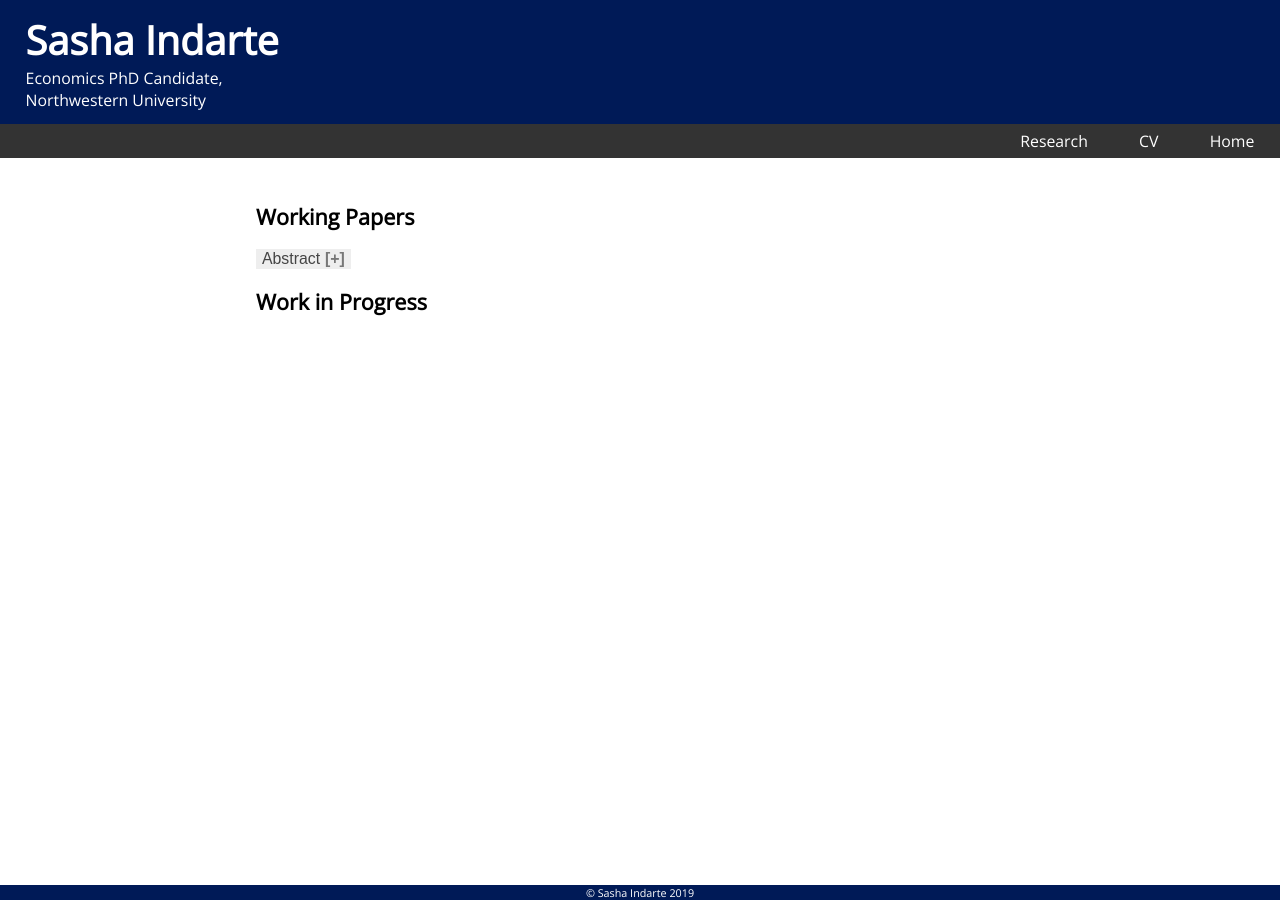
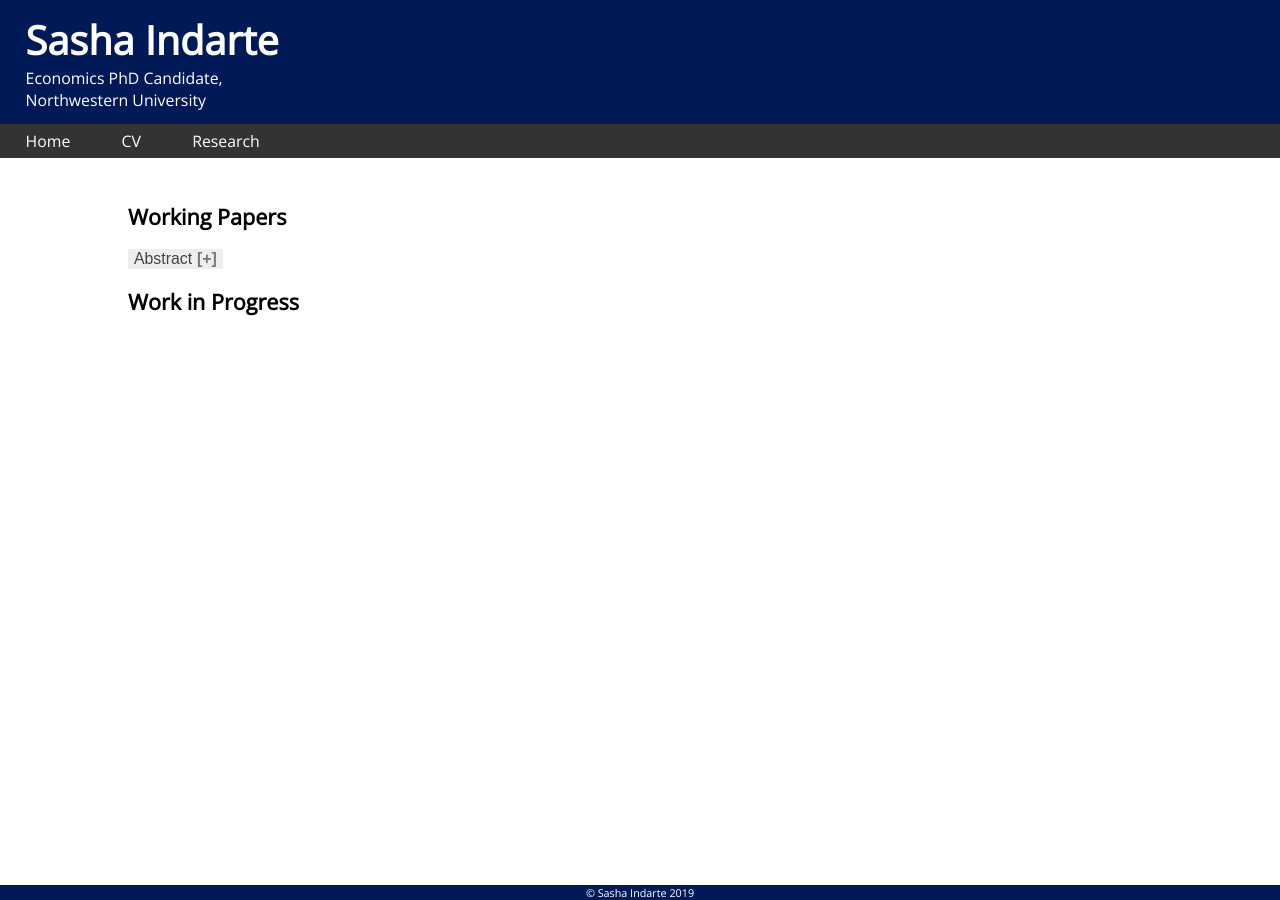
Before and after one commit to sashaindarte/sashaindarte.github.io, a Jekyll site: the page built from research/index.html, in a window 1280 px wide. Built offline with Jekyll 4.4.1, drawn with Linux system fonts in a browser that asks for light colours.

Commit message:
Update main.css

```diff
--- a/css/main.css
+++ b/css/main.css
@@ -30,13 +30,6 @@
   text-decoration: none;
   text-align: left;
 }
-
-/* Reserach container */
-.singlecol {
-  	background-color: white;
-  	padding: 2% 20%;
-}
-
 /* Sticky navbar - toggles between relative and fixed, depending on the scroll position. It is positioned relative until a given offset position is met in the viewport - then it "sticks" in place (like position:fixed). The sticky value is not supported in IE or Edge 15 and earlier versions. However, for these versions the navbar will inherit default position */
 .navbar {
   overflow: hidden;
@@ -76,7 +69,7 @@
 
 /* Right-aligned link */
 .navbar a.right {
-  float: right;
+  float: left;
   font-size: 110%;
 }
 
@@ -114,7 +107,7 @@
   -ms-flex: 30%; /* IE10 */
   flex: 30%;
   background-color: white;
-  padding: 3% 1% 0% 20%;
+  padding: 3% 1% 0% 15%;
   align-content: center;
 }
 
@@ -124,8 +117,13 @@
   flex: 60%;
   text-align: center;
   background-color: white;
-  padding: 2% 20% 0% 2%;
-  /*background-color: blue;*/
+  padding: 2% 15% 2% 2%;
+}
+
+/* Reserach container */
+.singlecol {
+  	background-color: white;
+  	padding: 2% 10%;
 }
 
 /* crop image */
@@ -146,19 +144,34 @@
 }
 
 /* Responsive layout - when the screen is less than 700px wide, make the two columns stack on top of each other instead of next to each other */
-@media screen and (max-width: 80%) {
+@media screen and (max-width: 700px) {
   .row {
     flex-direction: column;
+  }
+  .side {
+  	background-color: white;
+  	margin: auto;
+  	padding: 3% 0% 0% 0%;
+  }
+  .main{
+  	background-color: white;
+  	margin: auto;
+  	padding: 2% 10%;
+  }
+  .singlecol {
+  	background-color: white;
+  	padding: 2% 10%;
   }
 }
 
 /* Responsive layout - when the screen is less than 400px wide, make the navigation links stack on top of each other instead of next to each other */
 @media screen and (max-width: 400px) {
   .navbar a {
-    float: center;
+    display: inline-block;
+    width: 100%;
+    text-align: center;
   }
 }
-
 .fa-envelope:hover {
     color: #633dff;
 }
```
